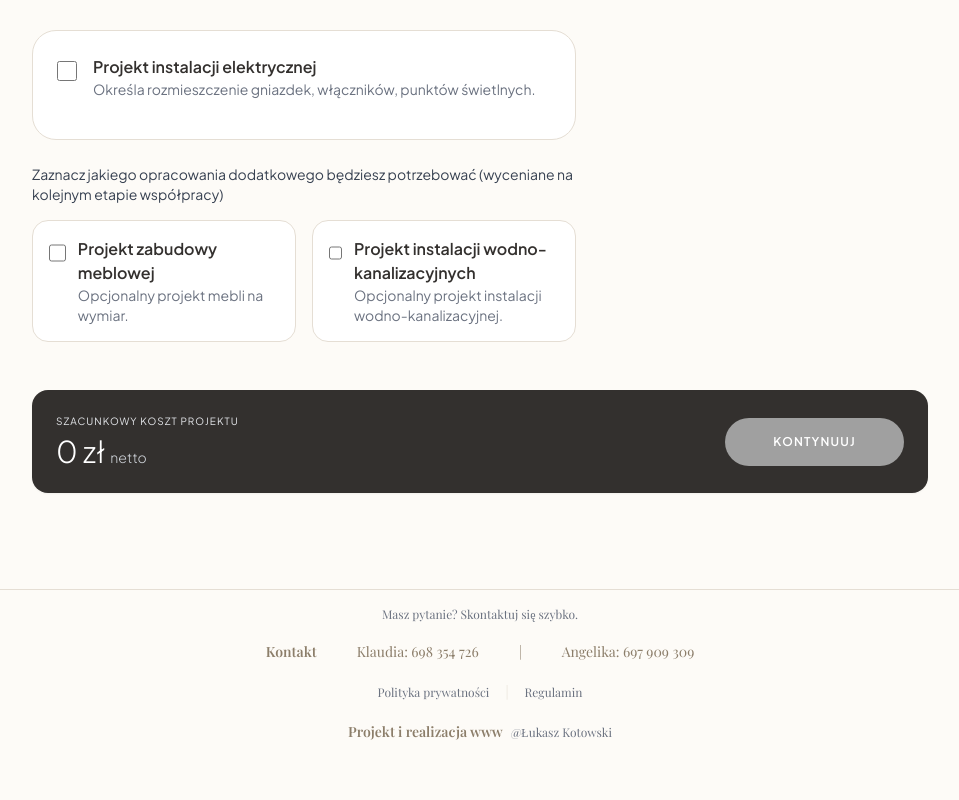
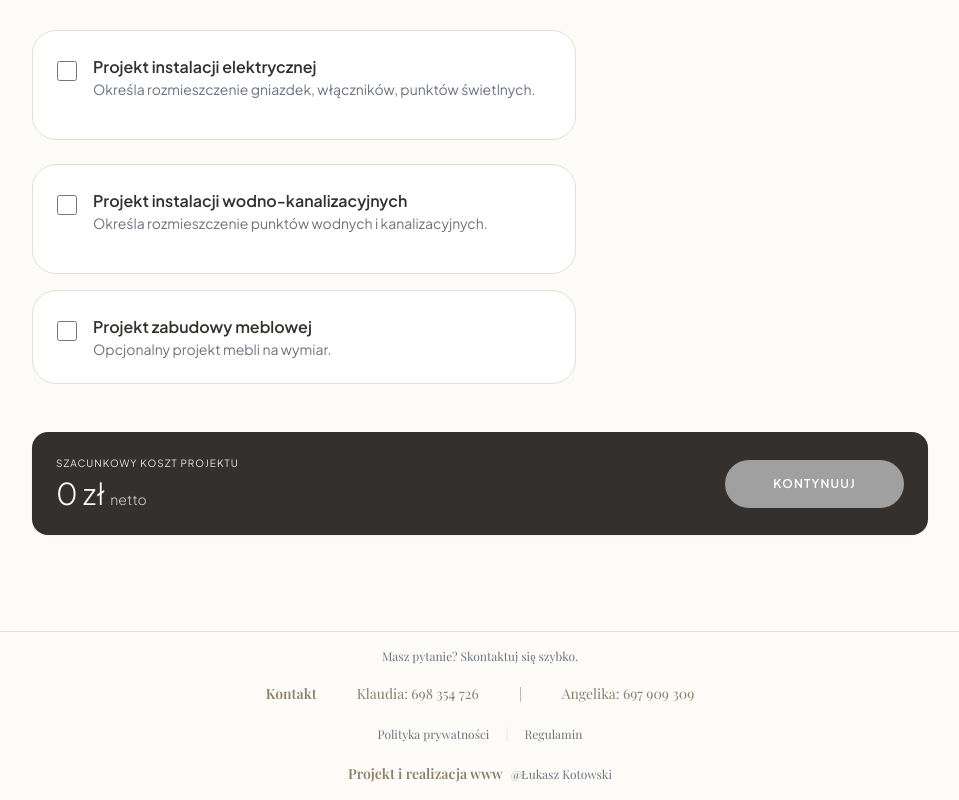
Before and after one commit to lukaszkotowski-git/projektnacito, a React (Vite) app in the folder react-app/: page /offer/cito in a window 1280 px wide. Shown: the part 1053-1853 px from the top of the page, without its empty margins (160-1119 px from the left). Before the commit the page ends 1811 px from the top, so only its background shows below. Built offline with nearby package versions, Linux system fonts and the light colour scheme; no server answers; a web font is replaced by a local one.

Commit message:
feat(cito): add plumbing m² pricing & input, update electric rate; align furniture UI; remove additionalWorkLabel

```diff
--- a/react-app/src/components/CitoConfigurator.tsx
+++ b/react-app/src/components/CitoConfigurator.tsx
@@ -51,13 +51,17 @@ export function CitoConfigurator() {
     setCurrentView,
     setCurrentPackage,
     furnitureProject, setFurnitureProject,
-    plumbingProject, setPlumbingProject
+    plumbingProject, setPlumbingProject,
+    plumbingM2, setPlumbingM2
   } = useAppContext()
 
   const [localElectricM2, setLocalElectricM2] = useState<string>(electricM2 ? String(electricM2) : '')
   const [touchedElectric, setTouchedElectric] = useState(false)
+  const [localPlumbingM2, setLocalPlumbingM2] = useState<string>(plumbingM2 ? String(plumbingM2) : '')
+  const [touchedPlumbing, setTouchedPlumbing] = useState(false)
 
   useEffect(() => { setLocalElectricM2(electricM2 ? String(electricM2) : '') }, [electricM2])
+  useEffect(() => { setLocalPlumbingM2(plumbingM2 ? String(plumbingM2) : '') }, [plumbingM2])
 
 
   useEffect(() => {
@@ -68,9 +72,11 @@ export function CitoConfigurator() {
     if (electricProject) {
       total += electricM2 * PRICING.electricPerM2
     }
-    // Note: furnitureProject and plumbingProject are checkboxes without extra price
+    if (plumbingProject) {
+      total += plumbingM2 * PRICING.plumbingPerM2
+    }
     setCurrentPrice(total)
-  }, [selectedRoomsCito, electricProject, electricM2, setCurrentPrice])
+  }, [selectedRoomsCito, electricProject, electricM2, plumbingProject, plumbingM2, setCurrentPrice])
 
   const toggleRoom = (room: string) => {
     const newRooms = { ...selectedRoomsCito }
@@ -99,8 +105,18 @@ export function CitoConfigurator() {
     const parsedM2 = localElectricM2 === '' ? 0 : parseFloat(localElectricM2)
     setElectricM2(parsedM2)
 
+    // Ensure plumbing m2 value is committed
+    setTouchedPlumbing(true)
+    const parsedPlumbingM2 = localPlumbingM2 === '' ? 0 : parseFloat(localPlumbingM2)
+    setPlumbingM2(parsedPlumbingM2)
+
     // If electric project selected, require a valid >0 m2
     if (electricProject && (localElectricM2 === '' || Number(localElectricM2) <= 0)) {
+      return
+    }
+
+    // If plumbing project selected, require a valid >0 m2
+    if (plumbingProject && (localPlumbingM2 === '' || Number(localPlumbingM2) <= 0)) {
       return
     }
 
@@ -156,7 +172,7 @@ export function CitoConfigurator() {
               </div>
 
               <div className="border-t border-[#E5DED4] pt-12 mt-12">
-                <div className="flex items-start gap-4 p-6 rounded-3xl bg-white border border-[#E5DED4]">
+                <div className="flex items-start gap-4 p-6 rounded-3xl bg-white border border-[#E5DED4] w-full">
                   <input
                     type="checkbox"
                     id="electric-project"
@@ -204,22 +220,64 @@ export function CitoConfigurator() {
                 <div className="mt-6 mb-2">
                   <div className="text-sm text-gray-700">{txt.cito.additionalWorkLabel}</div>
                 </div>
-                <div className="mt-4 grid grid-cols-1 sm:grid-cols-2 gap-4">
-                  <label className="flex items-start gap-3 p-4 rounded-2xl bg-white border border-[#E5DED4]">
-                    <input type="checkbox" checked={furnitureProject} onChange={(e) => setFurnitureProject(e.target.checked)} className="mt-1.5 h-5 w-5 rounded border-gray-300 text-[#8C7E6A]" />
-                    <div>
-                      <div className="font-semibold">{txt.cito.furnitureProject}</div>
+
+                <div className="flex items-start gap-4 p-6 rounded-3xl bg-white border border-[#E5DED4] mt-4 w-full">
+                  <input
+                    type="checkbox"
+                    id="plumbing-project"
+                    checked={plumbingProject}
+                    onChange={(e) => setPlumbingProject(e.target.checked)}
+                    className="mt-1.5 h-5 w-5 rounded border-gray-300 text-[#8C7E6A] focus:ring-[#8C7E6A]"
+                  />
+                  <div className="flex-1">
+                    <label htmlFor="plumbing-project" className="font-semibold block">{txt.cito.plumbingProject}</label>
+                    <p className="text-sm text-gray-500 mb-4">{txt.cito.plumbingDesc}</p>
+                    {plumbingProject && (
+                      <div className="relative">
+                        <div className="animate-in duration-300 visible">
+                          <label htmlFor="plumbing-m2-input" className="text-[10px] font-bold uppercase tracking-widest text-gray-400 block mb-2">{txt.cito.plumbingAreaLabel}</label>
+                          <input
+                            id="plumbing-m2-input"
+                            type="number"
+                            value={localPlumbingM2}
+                            onChange={(e) => setLocalPlumbingM2(e.target.value)}
+                            onBlur={() => {
+                              setTouchedPlumbing(true)
+                              setPlumbingM2(localPlumbingM2 === '' ? 0 : parseFloat(localPlumbingM2))
+                            }}
+                            onKeyDown={(e) => { if (e.key === 'Enter') { (e.target as HTMLInputElement).blur() } }}
+                            placeholder={txt.common.perM2}
+                            min="0"
+                            step="0.1"
+                            aria-label={txt.cito.plumbingAreaLabel}
+                            aria-describedby="plumbing-m2-help"
+                            aria-invalid={plumbingProject && (localPlumbingM2 === '' || Number(localPlumbingM2) <= 0)}
+                            className={`relative z-10 pointer-events-auto w-32 bg-[#FDFBF7] rounded-xl px-4 py-2 outline-none focus:border-[#8C7E6A] ${plumbingProject && (localPlumbingM2 === '' || Number(localPlumbingM2) <= 0) ? 'border border-red-500' : 'border border-[#E5DED4]'}`}
+                          />
+                          <p id="plumbing-m2-help" className="text-xs text-gray-400 mt-2">{txt.cito.plumbingAreaHelp}</p>
+                          {plumbingProject && (localPlumbingM2 === '' || Number(localPlumbingM2) <= 0) && touchedPlumbing && (
+                            <p className="text-xs text-red-500 mt-2">{txt.cito.plumbingAreaError}</p>
+                          )}
+                        </div>
+                      </div>
+                    )}
+                  </div>
+                </div>
+
+                <div className="mt-4">
+                  <div className="flex items-start gap-4 p-6 rounded-3xl bg-white border border-[#E5DED4] w-full">
+                    <input
+                      type="checkbox"
+                      id="furniture-project"
+                      checked={furnitureProject}
+                      onChange={(e) => setFurnitureProject(e.target.checked)}
+                      className="mt-1.5 h-5 w-5 rounded border-gray-300 text-[#8C7E6A] focus:ring-[#8C7E6A]"
+                    />
+                    <div className="flex-1">
+                      <label htmlFor="furniture-project" className="font-semibold block">{txt.cito.furnitureProject}</label>
                       <div className="text-sm text-gray-500">{txt.cito.furnitureDesc}</div>
                     </div>
-                  </label>
-
-                  <label className="flex items-start gap-3 p-4 rounded-2xl bg-white border border-[#E5DED4]">
-                    <input type="checkbox" checked={plumbingProject} onChange={(e) => setPlumbingProject(e.target.checked)} className="mt-1.5 h-5 w-5 rounded border-gray-300 text-[#8C7E6A]" />
-                    <div>
-                      <div className="font-semibold">{txt.cito.plumbingProject}</div>
-                      <div className="text-sm text-gray-500">{txt.cito.plumbingDesc}</div>
-                    </div>
-                  </label>
+                  </div>
                 </div>
               </div>
             </div>
@@ -248,7 +306,7 @@ export function CitoConfigurator() {
                 <button
                   onClick={goToFinalStep}
                   disabled={
-                    currentPrice === 0 || (electricProject && (localElectricM2 === '' || Number(localElectricM2) <= 0))
+                    currentPrice === 0 || (electricProject && (localElectricM2 === '' || Number(localElectricM2) <= 0)) || (plumbingProject && (localPlumbingM2 === '' || Number(localPlumbingM2) <= 0))
                   }
                   className="btn-primary bg-white text-black px-12 py-4 rounded-full font-bold uppercase tracking-widest text-xs"
                 >
--- a/react-app/src/components/FinalStep.tsx
+++ b/react-app/src/components/FinalStep.tsx
@@ -162,7 +162,13 @@ export function FinalStep() {
       }
 
       if (details.plumbingProject) {
-        lines.push({ name: 'Projekt instalacji wod.-kan.', qty: 1, subtotal: 0, selected: true })
+        const plumbM2 = details.plumbingM2 || 0
+        if (plumbM2 > 0) {
+          const unitPrice = PRICING.plumbingPerM2
+          lines.push({ name: 'Projekt instalacji wod.-kan.', qty: plumbM2, unitPrice, subtotal: plumbM2 * unitPrice, unit: 'm2', selected: true })
+        } else {
+          lines.push({ name: 'Projekt instalacji wod.-kan.', qty: 1, subtotal: 0, selected: true })
+        }
       }
     }
 
--- a/react-app/src/constants.ts
+++ b/react-app/src/constants.ts
@@ -17,7 +17,8 @@ export const PRICING = {
     "Korytarz": 500,
     "Pomieszczenie gospodarcze": 500
   } as Record<string, number>,
-  electricPerM2: 15,
+  electricPerM2: 20,
+  plumbingPerM2: 10,
   premium: {
     // basePerM2 used by Premium calculator (zł per m2)
     basePerM2: 200,
--- a/react-app/src/i18n/pl.ts
+++ b/react-app/src/i18n/pl.ts
@@ -70,7 +70,10 @@ export const pl = {
     furnitureProject: 'Projekt zabudowy meblowej',
     furnitureDesc: 'Opcjonalny projekt mebli na wymiar.',
     plumbingProject: 'Projekt instalacji wodno-kanalizacyjnych',
-    plumbingDesc: 'Opcjonalny projekt instalacji wodno-kanalizacyjnej.',
+    plumbingDesc: 'Określa rozmieszczenie punktów wodnych i kanalizacyjnych.',
+    plumbingAreaLabel: 'POWIERZCHNIA PROJEKTU (M²)',
+    plumbingAreaHelp: 'Wprowadź powierzchnię w m²',
+    plumbingAreaError: 'Wprowadź poprawną powierzchnię projektu (więcej niż 0 m²)',
     estimatedCost: 'Szacunkowy koszt projektu',
     // Side panel
     summaryTitle: 'Pakiet Cito — w pigułce',
@@ -84,7 +87,7 @@ export const pl = {
       { title: 'Oferty od wykonawców', desc: 'Oferta od np. stolarza, budowlańca, instalatora klimatyzacji na zastosowane w projekcie rozwiązania.' },
     ],
     summaryNote: 'Do rozpoczęcia pracy potrzebujemy rzutu/rysunku z obmiarem projektowanej przestrzeni oraz Twoich wytycznych i inspiracji do projektu.',
-    additionalWorkLabel: 'Zaznacz jakiego opracowania dodatkowego będziesz potrzebować (wyceniane na kolejnym etapie współpracy)',
+    additionalWorkLabel: '',
   },
 
   // Premium Configurator
--- a/react-app/src/types/index.ts
+++ b/react-app/src/types/index.ts
@@ -8,6 +8,7 @@ export interface CitoDetails {
   electricM2: number
   furnitureProject?: boolean
   plumbingProject?: boolean
+  plumbingM2?: number
 }
 
 export interface PremiumDetails {
```
Also changed, not shown: react-app/src/context/AppContext.tsx (+7 -1 lines), 1 other file (tests, documents, lock files or other folders).
